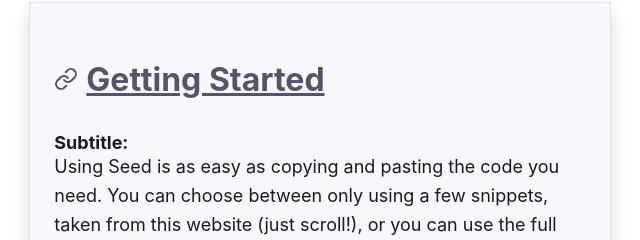
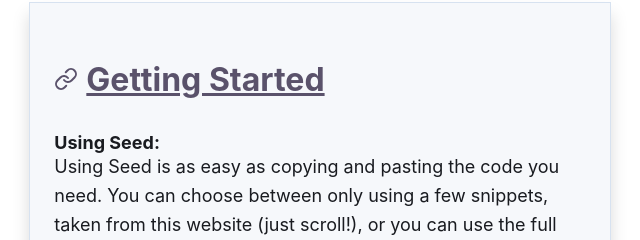
Before and after one commit to jasontcrabtree/Seed-Snippets, a plain HTML site: page index.html in a window 1280 px wide. Shown: the part 1430-1670 px from the top of the page, 320-960 px from the left. Drawn offline with Linux system fonts and the light colour scheme; a script that the page names is missing.

Commit message:
Subtitle copy fix

```diff
--- a/index.html
+++ b/index.html
@@ -190,7 +190,7 @@
 							</h3>
 						</a>
 					</header>
-					<h6 class="seed-h6">Subtitle:</h6>
+					<h6 class="seed-h6">Using Seed:</h6>
 					<p class="content-paragraph">
 						Using Seed is as easy as copying and pasting the code you need. You can choose between only using a few snippets, taken from this website (just scroll!), or you can use the full 160 lines of code that make up Seed.
 					</p>
```
